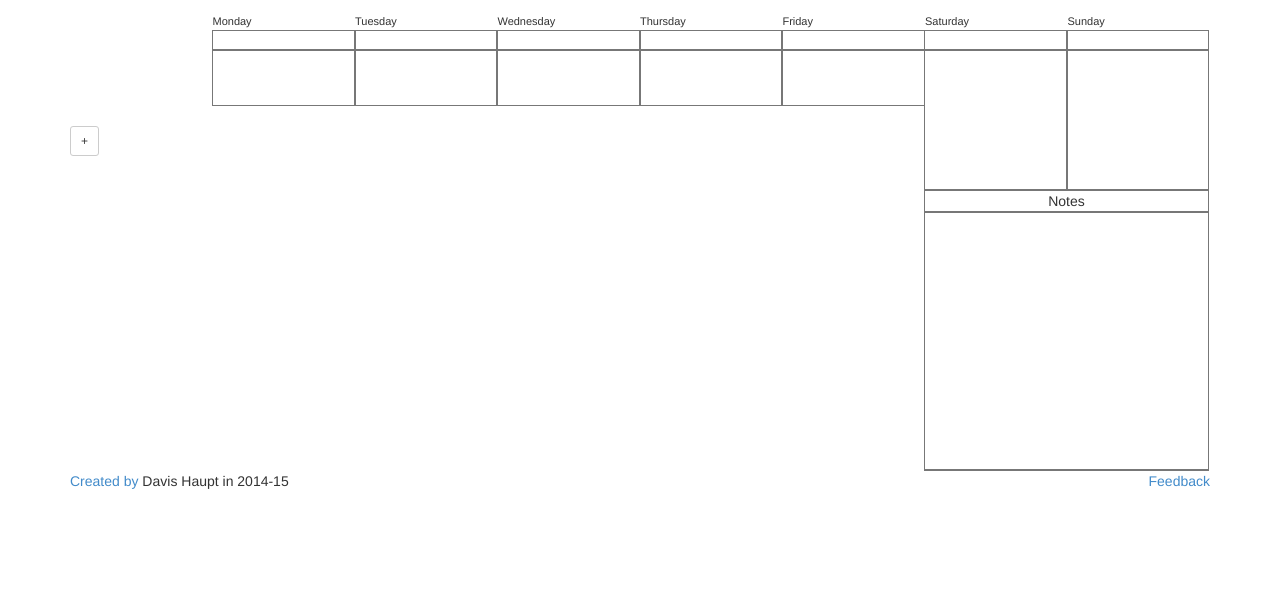
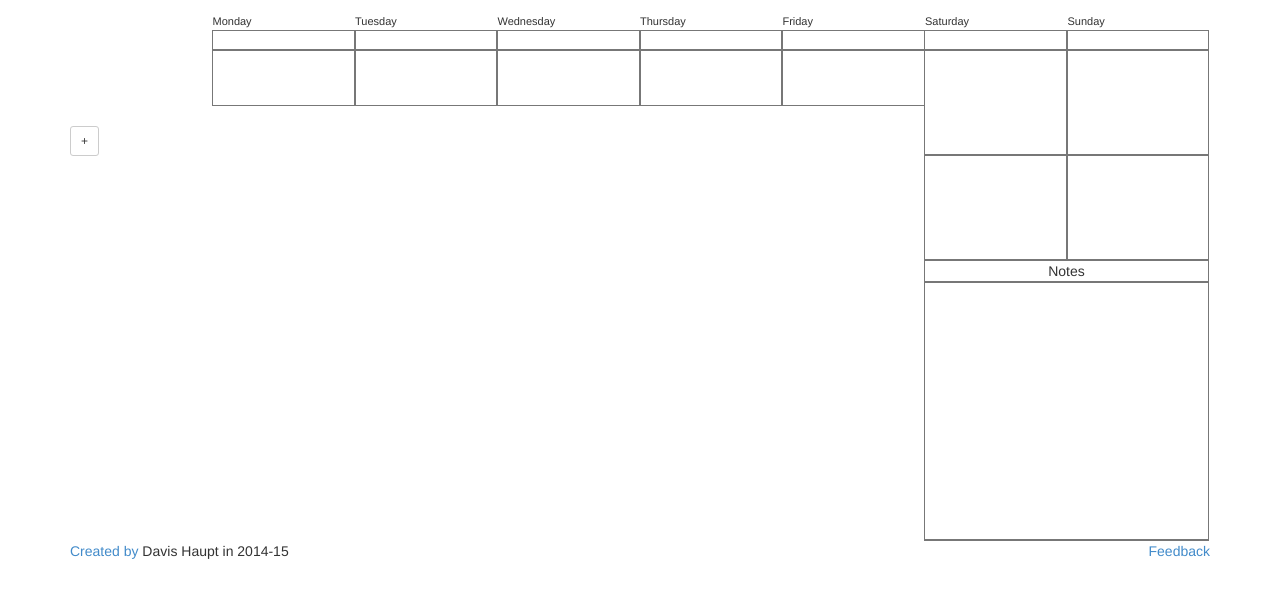
Before and after one commit to davish/Planbook, a website: page views/planner.html in a window 1280 px wide. Shown: the part 78-676 px from the top of the page. Drawn offline with Linux system fonts and the light colour scheme; files that its build step writes are made by us from their sources; no server answers; files whose address does not match are found by name.

Commit message:
added saturday and sunday announcements

```diff
--- a/static/css/stylesheet.css
+++ b/static/css/stylesheet.css
@@ -24,6 +24,10 @@ textarea {
   border: solid;
   border-width: 1px;
   border-color: #777;
+}
+.w {
+  width: 100%;
+  height: 105px;
 }
 
 .mnav {
@@ -79,7 +83,7 @@ span#today {
 }
 .weekendNote {
   width: 100%px;
-  height: 140px;
+  height: 105px;
   border-width: 1px;
 }
 
--- a/views/planner.html
+++ b/views/planner.html
@@ -113,6 +113,10 @@
         <div class="col-sm-6"><textarea class="ta weekendNote" id="sundayNotes"> </textarea> </div>
       </div>
       <div class="row">
+        <div class="col-sm-6"><div class="col-sm-2 announcement w" id="saturdayFoot"></div></div>
+        <div class="col-sm-6"><div class="col-sm-2 announcement w" id="sundayFoot"></div></div>
+      </div>
+      <div class="row">
         <div class="col-sm-12">
           <div class="note" id="title"><center>Notes</center></div>
           <div><textarea id="box" class="note"></textarea></div>
```
